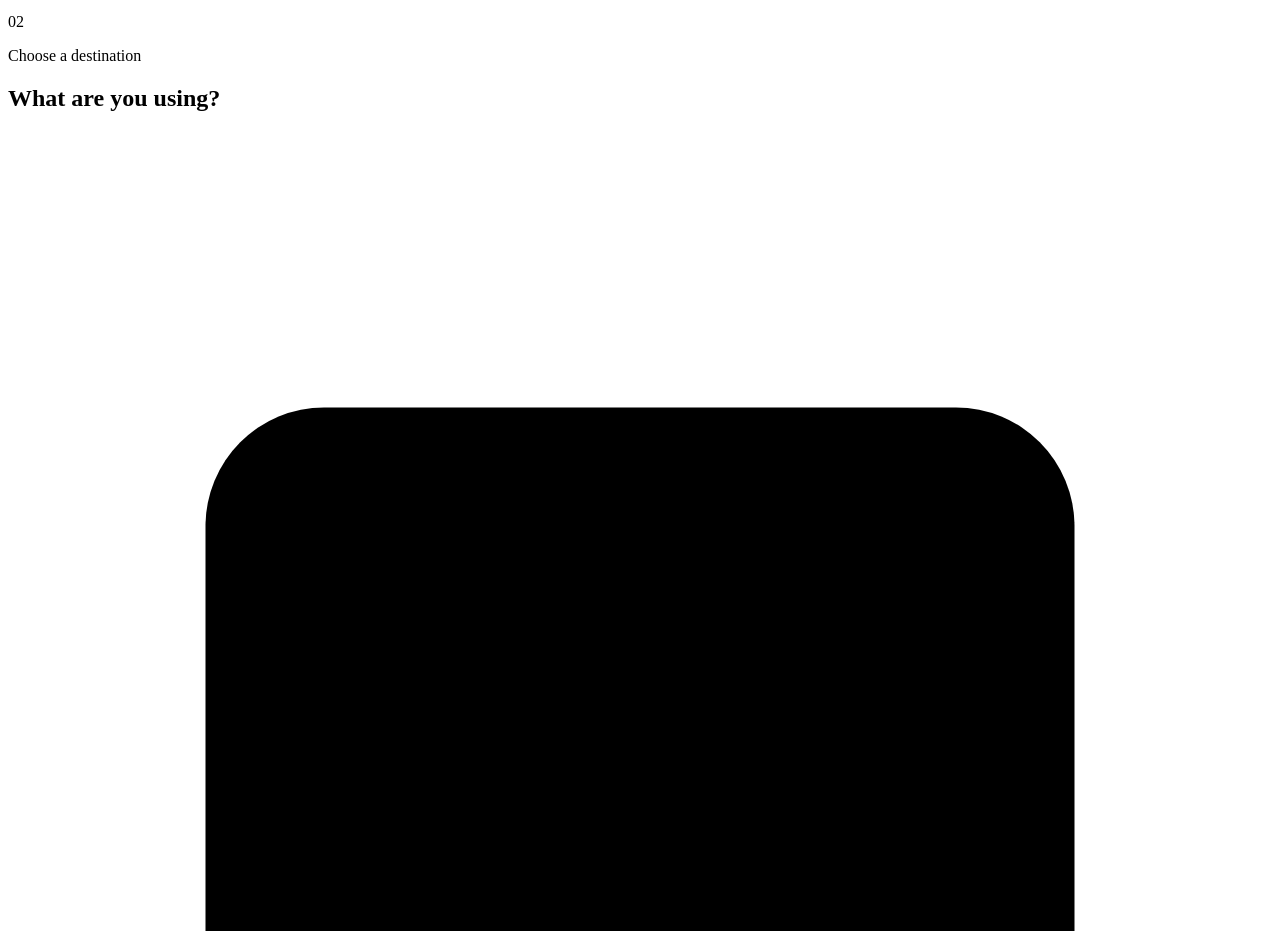
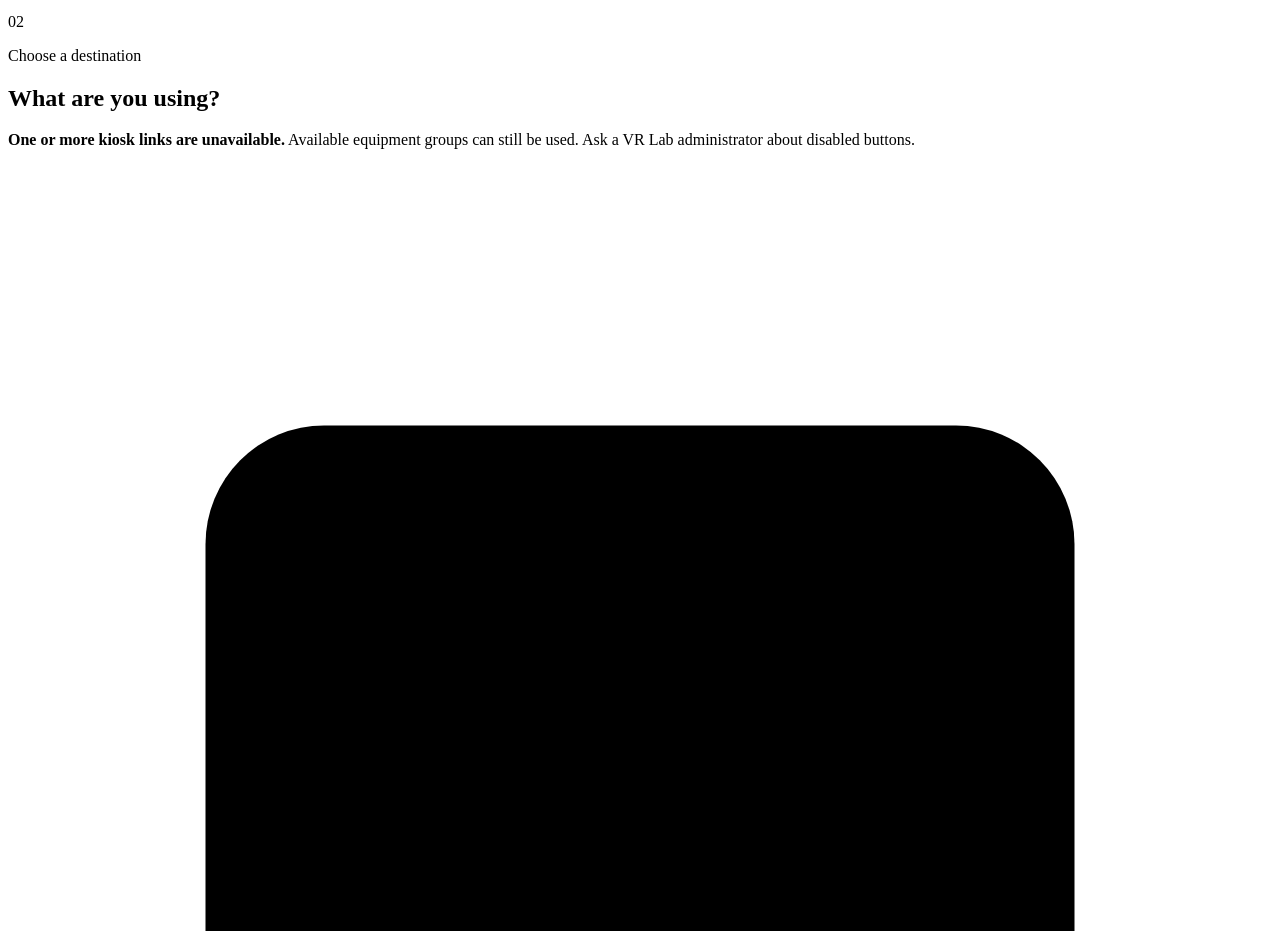
Before and after one commit to maxdiluca/vrlab-assets, a website with bundled scripts: page index.html in a window 1280 px wide. Shown: the part 1765-2696 px from the top of the page. Built offline with nearby package versions, Linux system fonts and the light colour scheme.

Commit message:
Remove broken IT kiosk destination

```diff
--- a/config.js
+++ b/config.js
@@ -13,7 +13,6 @@ export const INVENTORIES = Object.freeze([
 export const DEFAULT_CONFIG = Object.freeze({
   "visitor-cards": "https://app.assetbots.com/kiosk/ko_cmrkjll92000h3b69doc4eh4j/launch",
   headsets: "https://app.assetbots.com/kiosk/ko_cmrkpw79y000m3b69rjyk94l3/launch",
-  "it-equipment": "https://app.assetbots.com/kiosk/ko_cmrkpx814000h3b67d6xyghj3/launch",
   various: "https://app.assetbots.com/kiosk/ko_cmrkpy4y6000h3b69845u6hpm/launch",
   "storage-room": "https://app.assetbots.com/kiosk/ko_cmrkpz4jj000i3b69p5p3aj8j/launch",
 });
--- a/index.html
+++ b/index.html
@@ -98,8 +98,8 @@
           </div>
 
           <div class="setup-notice" data-setup-notice hidden role="status">
-            <strong>The kiosk links are unavailable.</strong>
-            <span>Ask a VR Lab administrator to check the page configuration.</span>
+            <strong>One or more kiosk links are unavailable.</strong>
+            <span>Available equipment groups can still be used. Ask a VR Lab administrator about disabled buttons.</span>
           </div>
 
           <nav class="inventory-grid" aria-label="Assetbots equipment groups">
```
Also changed, not shown: tests/config.test.js (+5 -2 lines).
